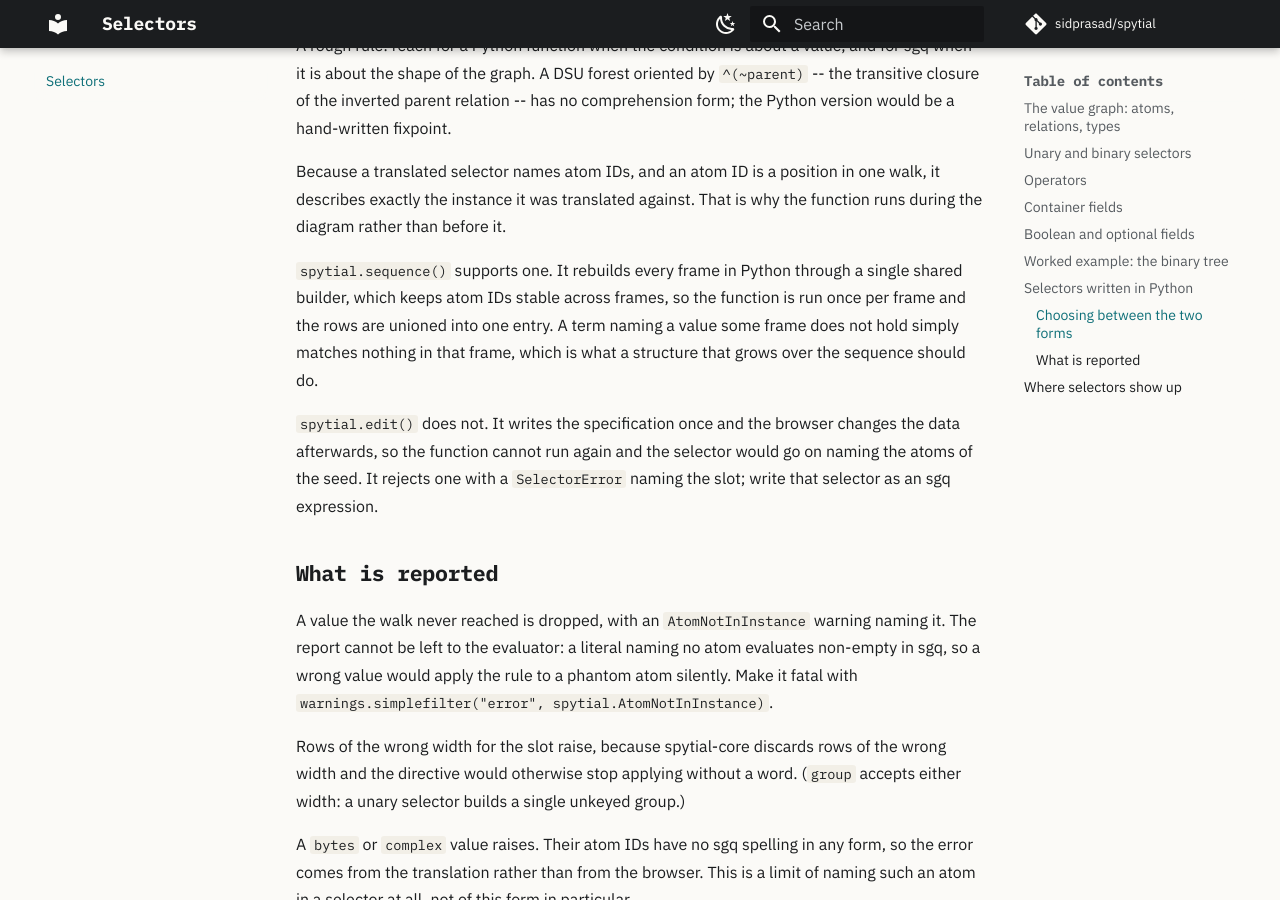
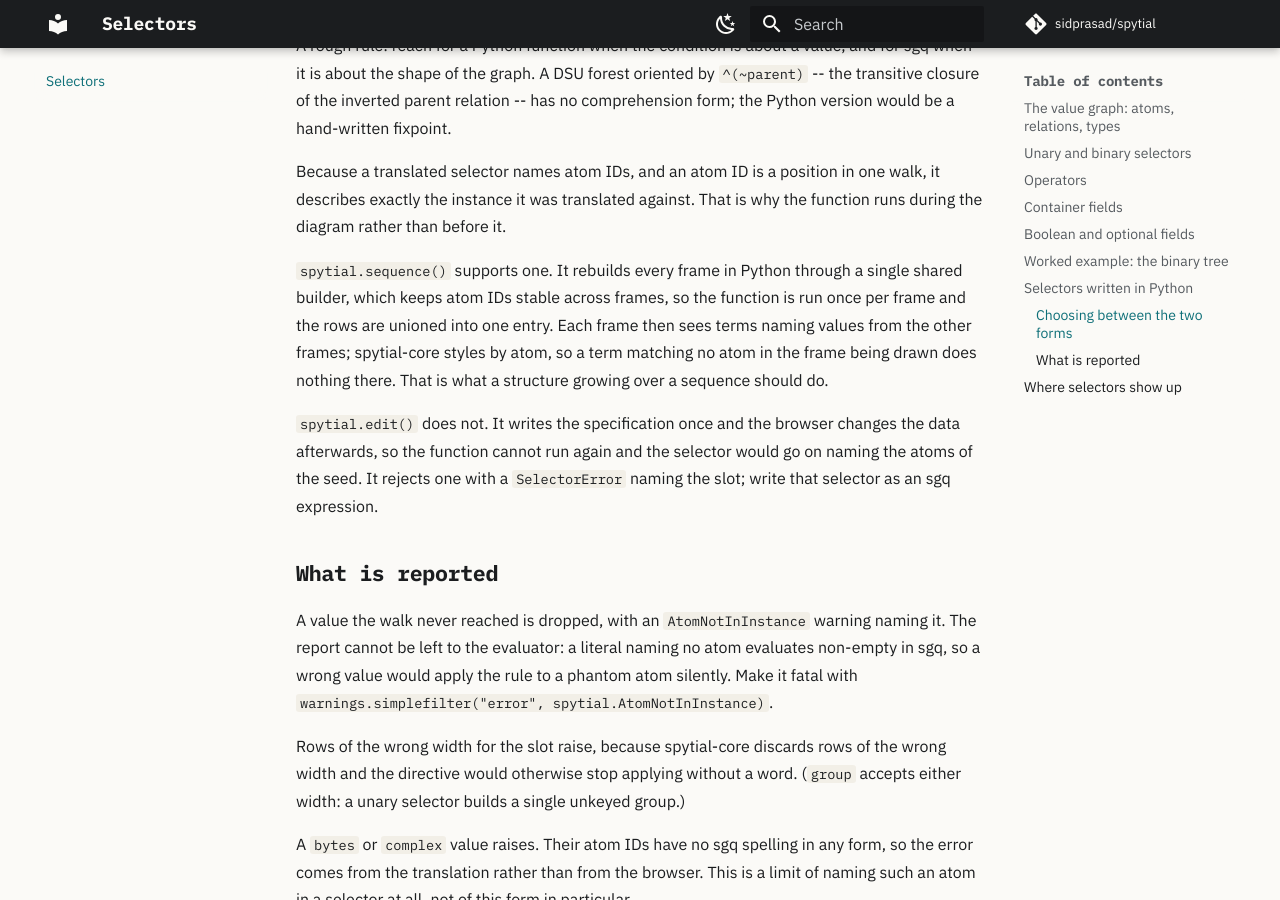
Before and after one commit to sidprasad/spytial, an MkDocs documentation site: the page built from docs/selectors.md, in a window 1280 px wide and 900 px high, scrolled down 6347 px. Built offline with MkDocs 1.6.1 and Material for MkDocs 9.7.7, drawn with Linux system fonts in a browser that asks for light colours; comment, search, counter and statistics services are not loaded.

Commit message:
Pin the cross-frame behaviour of a unioned selector
The claim that a term naming a value absent from a frame "matches nothing"
holds for object atoms and for the str binding, but NOT for a bare number:
`9 + 9` resolves to a free literal on a frame with no atom 9. It is harmless
because core styles by atom, which is now verified in a browser across both
frames of a growing sequence rather than assumed, and recorded in a test.

Co-Authored-By: Claude Opus 5 <noreply@anthropic.com>

```diff
--- a/docs/selectors.md
+++ b/docs/selectors.md
@@ -233,9 +233,10 @@ why the function runs during the diagram rather than before it.
 
 `spytial.sequence()` supports one. It rebuilds every frame in Python through a
 single shared builder, which keeps atom IDs stable across frames, so the
-function is run once per frame and the rows are unioned into one entry. A term
-naming a value some frame does not hold simply matches nothing in that frame,
-which is what a structure that grows over the sequence should do.
+function is run once per frame and the rows are unioned into one entry. Each
+frame then sees terms naming values from the other frames; spytial-core styles
+by atom, so a term matching no atom in the frame being drawn does nothing there.
+That is what a structure growing over a sequence should do.
 
 `spytial.edit()` does not. It writes the specification once and the browser
 changes the data afterwards, so the function cannot run again and the selector
```
Also changed, not shown: 1 other file.
